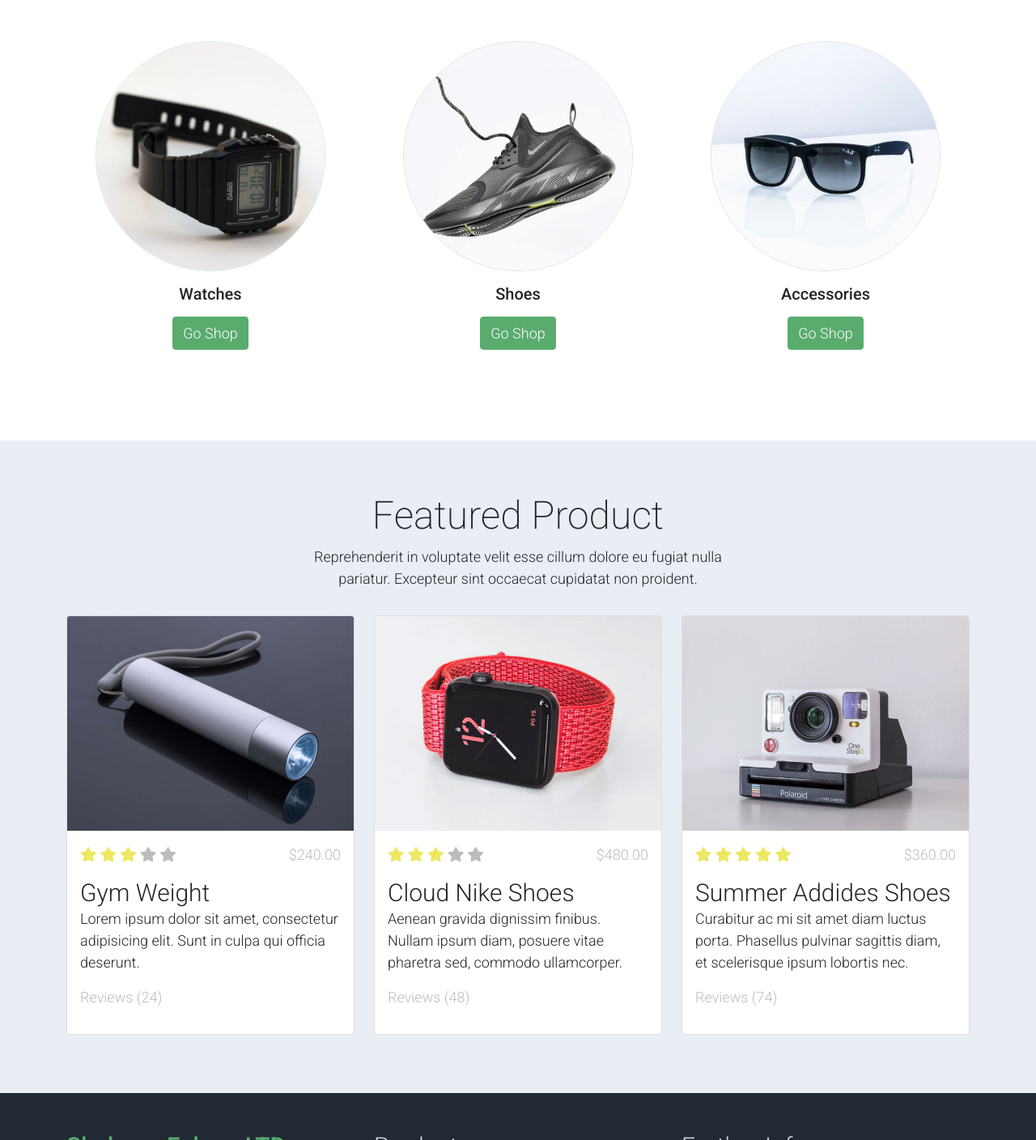
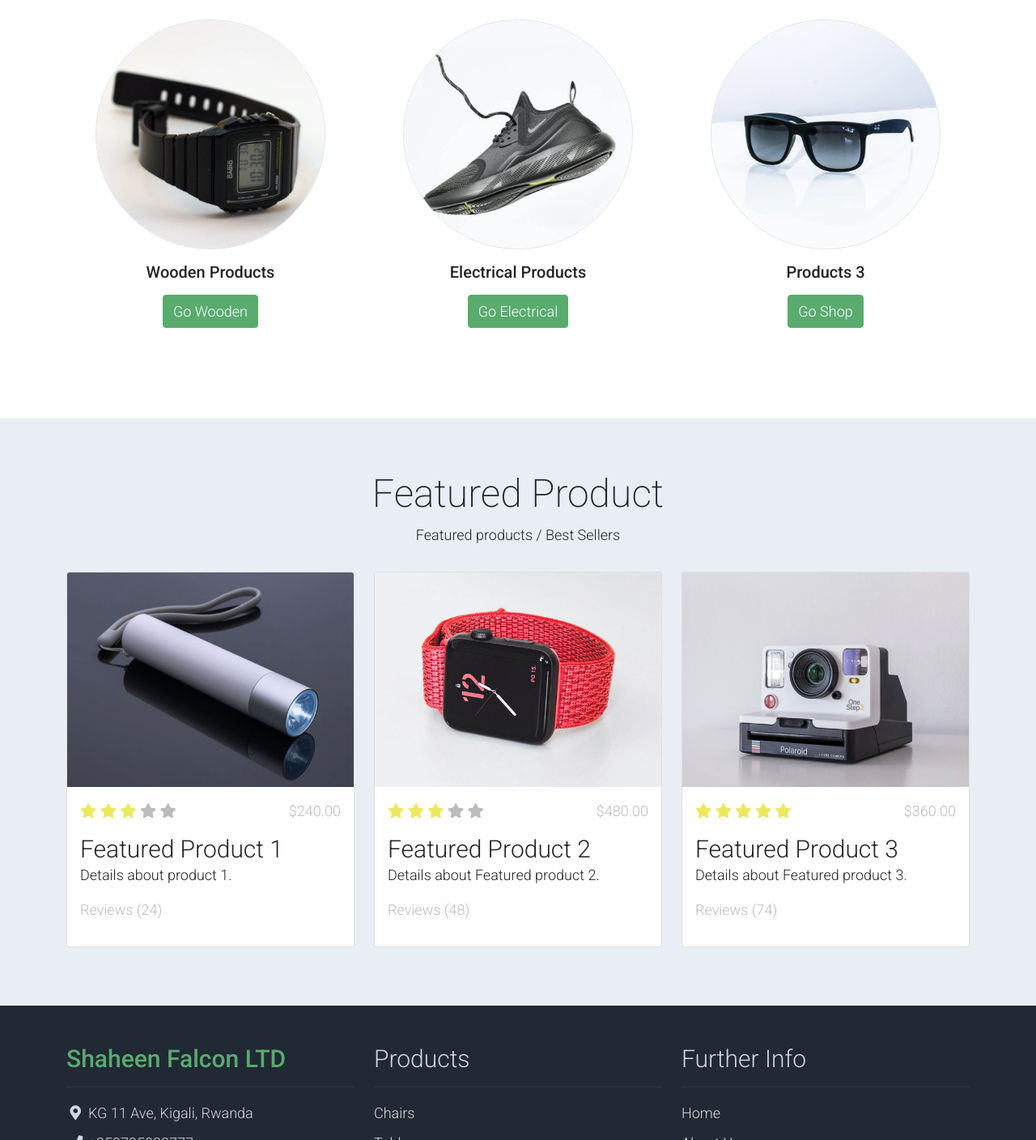
Before and after one commit to Omaremam10/shaheen, a plain HTML site: page index.html in a window 1280 px wide. Shown: the part 938-2346 px from the top of the page at 81% size. Drawn offline with Linux system fonts and the light colour scheme.

Commit message:
Update index.html

```diff
--- a/index.html
+++ b/index.html
@@ -140,14 +140,10 @@
                         </div>
                         <div class="col-lg-6 mb-0 d-flex align-items-center">
                             <div class="text-align-left align-self-center">
-                                <h1 class="h1 text-success"><b>Zay</b> eCommerce</h1>
-                                <h3 class="h2">Tiny and Perfect eCommerce Template</h3>
+                                <h1 class="h1 text-success"><b>Shaheen</b> Falcon</h1>
+                                <h3 class="h2">Best Wooden and Electric products Evere</h3>
                                 <p>
-                                    Zay Shop is an eCommerce HTML5 CSS template with latest version of Bootstrap 5 (beta 1).
-                                    This template is 100% free provided by <a rel="sponsored" class="text-success" href="https://templatemo.com" target="_blank">TemplateMo</a> website.
-                                    Image credits go to <a rel="sponsored" class="text-success" href="https://stories.freepik.com/" target="_blank">Freepik Stories</a>,
-                                    <a rel="sponsored" class="text-success" href="https://unsplash.com/" target="_blank">Unsplash</a> and
-                                    <a rel="sponsored" class="text-success" href="https://icons8.com/" target="_blank">Icons 8</a>.
+                                   Shaheen Falcon in Rwanda
                                 </p>
                             </div>
                         </div>
@@ -162,11 +158,10 @@
                         </div>
                         <div class="col-lg-6 mb-0 d-flex align-items-center">
                             <div class="text-align-left">
-                                <h1 class="h1">Proident occaecat</h1>
-                                <h3 class="h2">Aliquip ex ea commodo consequat</h3>
+                                <h1 class="h1">Wooden Products</h1>
+                                <h3 class="h2">Shop best wooden products at shaheen falcon</h3>
                                 <p>
-                                    You are permitted to use this Zay CSS template for your commercial websites.
-                                    You are <strong>not permitted</strong> to re-distribute the template ZIP file in any kind of template collection websites.
+                                    best wooden products ever highest quality
                                 </p>
                             </div>
                         </div>
@@ -181,11 +176,10 @@
                         </div>
                         <div class="col-lg-6 mb-0 d-flex align-items-center">
                             <div class="text-align-left">
-                                <h1 class="h1">Repr in voluptate</h1>
-                                <h3 class="h2">Ullamco laboris nisi ut </h3>
+                                <h1 class="h1">Electrical Products</h1>
+                                <h3 class="h2">Electronics</h3>
                                 <p>
-                                    We bring you 100% free CSS templates for your websites.
-                                    If you wish to support TemplateMo, please make a small contribution via PayPal or tell your friends about our website. Thank you.
+                                   Enjoy Shoppong highest quality in Rwanda
                                 </p>
                             </div>
                         </div>
@@ -207,27 +201,26 @@
     <section class="container py-5">
         <div class="row text-center pt-3">
             <div class="col-lg-6 m-auto">
-                <h1 class="h1">Categories of The Month</h1>
+                <h1 class="h1">Categories</h1>
                 <p>
-                    Excepteur sint occaecat cupidatat non proident, sunt in culpa qui officia
-                    deserunt mollit anim id est laborum.
+                    Our High Quality Products
                 </p>
             </div>
         </div>
         <div class="row">
             <div class="col-12 col-md-4 p-5 mt-3">
                 <a href="#"><img src="./assets/img/category_img_01.jpg" class="rounded-circle img-fluid border"></a>
-                <h5 class="text-center mt-3 mb-3">Watches</h5>
-                <p class="text-center"><a class="btn btn-success">Go Shop</a></p>
+                <h5 class="text-center mt-3 mb-3">Wooden Products</h5>
+                <p class="text-center"><a class="btn btn-success">Go Wooden</a></p>
             </div>
             <div class="col-12 col-md-4 p-5 mt-3">
                 <a href="#"><img src="./assets/img/category_img_02.jpg" class="rounded-circle img-fluid border"></a>
-                <h2 class="h5 text-center mt-3 mb-3">Shoes</h2>
-                <p class="text-center"><a class="btn btn-success">Go Shop</a></p>
+                <h2 class="h5 text-center mt-3 mb-3">Electrical Products</h2>
+                <p class="text-center"><a class="btn btn-success">Go Electrical</a></p>
             </div>
             <div class="col-12 col-md-4 p-5 mt-3">
                 <a href="#"><img src="./assets/img/category_img_03.jpg" class="rounded-circle img-fluid border"></a>
-                <h2 class="h5 text-center mt-3 mb-3">Accessories</h2>
+                <h2 class="h5 text-center mt-3 mb-3">Products 3</h2>
                 <p class="text-center"><a class="btn btn-success">Go Shop</a></p>
             </div>
         </div>
@@ -242,8 +235,7 @@
                 <div class="col-lg-6 m-auto">
                     <h1 class="h1">Featured Product</h1>
                     <p>
-                        Reprehenderit in voluptate velit esse cillum dolore eu fugiat nulla pariatur.
-                        Excepteur sint occaecat cupidatat non proident.
+                       Featured products / Best Sellers
                     </p>
                 </div>
             </div>
@@ -264,9 +256,9 @@
                                 </li>
                                 <li class="text-muted text-right">$240.00</li>
                             </ul>
-                            <a href="shop-single.html" class="h2 text-decoration-none text-dark">Gym Weight</a>
+                            <a href="shop-single.html" class="h2 text-decoration-none text-dark">Featured Product 1</a>
                             <p class="card-text">
-                                Lorem ipsum dolor sit amet, consectetur adipisicing elit. Sunt in culpa qui officia deserunt.
+                                Details about product 1.
                             </p>
                             <p class="text-muted">Reviews (24)</p>
                         </div>
@@ -288,9 +280,9 @@
                                 </li>
                                 <li class="text-muted text-right">$480.00</li>
                             </ul>
-                            <a href="shop-single.html" class="h2 text-decoration-none text-dark">Cloud Nike Shoes</a>
+                            <a href="shop-single.html" class="h2 text-decoration-none text-dark">Featured Product 2</a>
                             <p class="card-text">
-                                Aenean gravida dignissim finibus. Nullam ipsum diam, posuere vitae pharetra sed, commodo ullamcorper.
+                               Details about Featured product 2.
                             </p>
                             <p class="text-muted">Reviews (48)</p>
                         </div>
@@ -312,9 +304,9 @@
                                 </li>
                                 <li class="text-muted text-right">$360.00</li>
                             </ul>
-                            <a href="shop-single.html" class="h2 text-decoration-none text-dark">Summer Addides Shoes</a>
+                            <a href="shop-single.html" class="h2 text-decoration-none text-dark">Featured Product 3</a>
                             <p class="card-text">
-                                Curabitur ac mi sit amet diam luctus porta. Phasellus pulvinar sagittis diam, et scelerisque ipsum lobortis nec.
+                                Details about Featured product 3.
                             </p>
                             <p class="text-muted">Reviews (74)</p>
                         </div>
```
